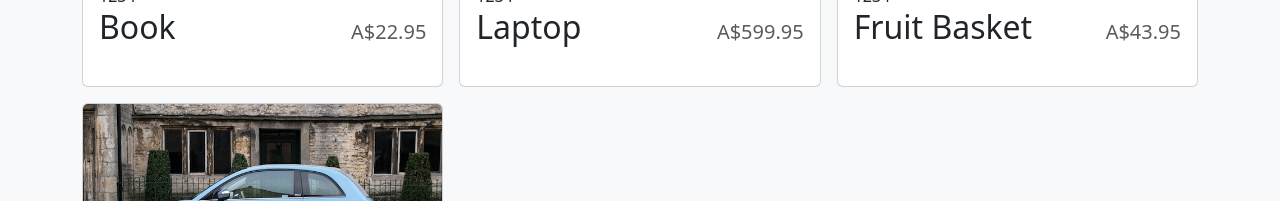
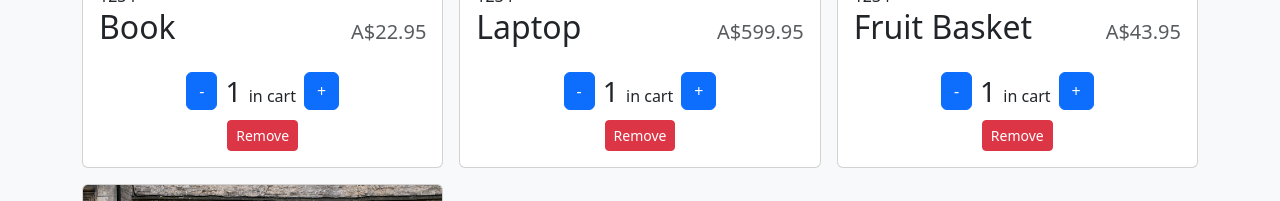
Before and after one commit to JazzPants/react-ts-advanced-shopping-cart, a React (Vite) app: page /store in a window 1280 px wide. Shown: the part 425-626 px from the top of the page. Built offline with nearby package versions, Linux system fonts and the light colour scheme.

Commit message:
add storeitem card buttons

```diff
--- a/src/components/StoreItem.tsx
+++ b/src/components/StoreItem.tsx
@@ -1,4 +1,4 @@
-import { Card } from 'react-bootstrap';
+import { Button, Card } from 'react-bootstrap';
 import { formatCurrency } from '../utilities/formatCurrency';
 
 type StoreItemProps = {
@@ -9,8 +9,9 @@
 };
 
 export function StoreItem({ id, name, price, imgUrl }: StoreItemProps) {
+  const quantity = 1;
   return (
-    <Card>
+    <Card className="h-100">
       <Card.Img
         variant="top"
         src={imgUrl}
@@ -23,6 +24,32 @@
           <span className="fs-2">{name}</span>
           <span className="ms-2 text-muted">{formatCurrency(price)}</span>
         </Card.Title>
+        <div className="mt-auto">
+          {quantity === 0 ? (
+            <Button className="w-100">+ Add To Cart</Button>
+          ) : (
+            <div
+              className="d-flex align-items-center flex-column"
+              style={{ gap: '.5rem' }}
+            >
+              <div
+                className="d-flex align-items-center justify-content-center"
+                style={{ gap: '.5rem' }}
+              >
+                <Button>-</Button>
+                <div>
+                  {' '}
+                  <span className="fs-3">{quantity} </span>
+                  in cart
+                </div>
+                <Button>+</Button>
+              </div>
+              <Button variant="danger" size="sm">
+                Remove
+              </Button>
+            </div>
+          )}
+        </div>
       </Card.Body>
     </Card>
   );
```
